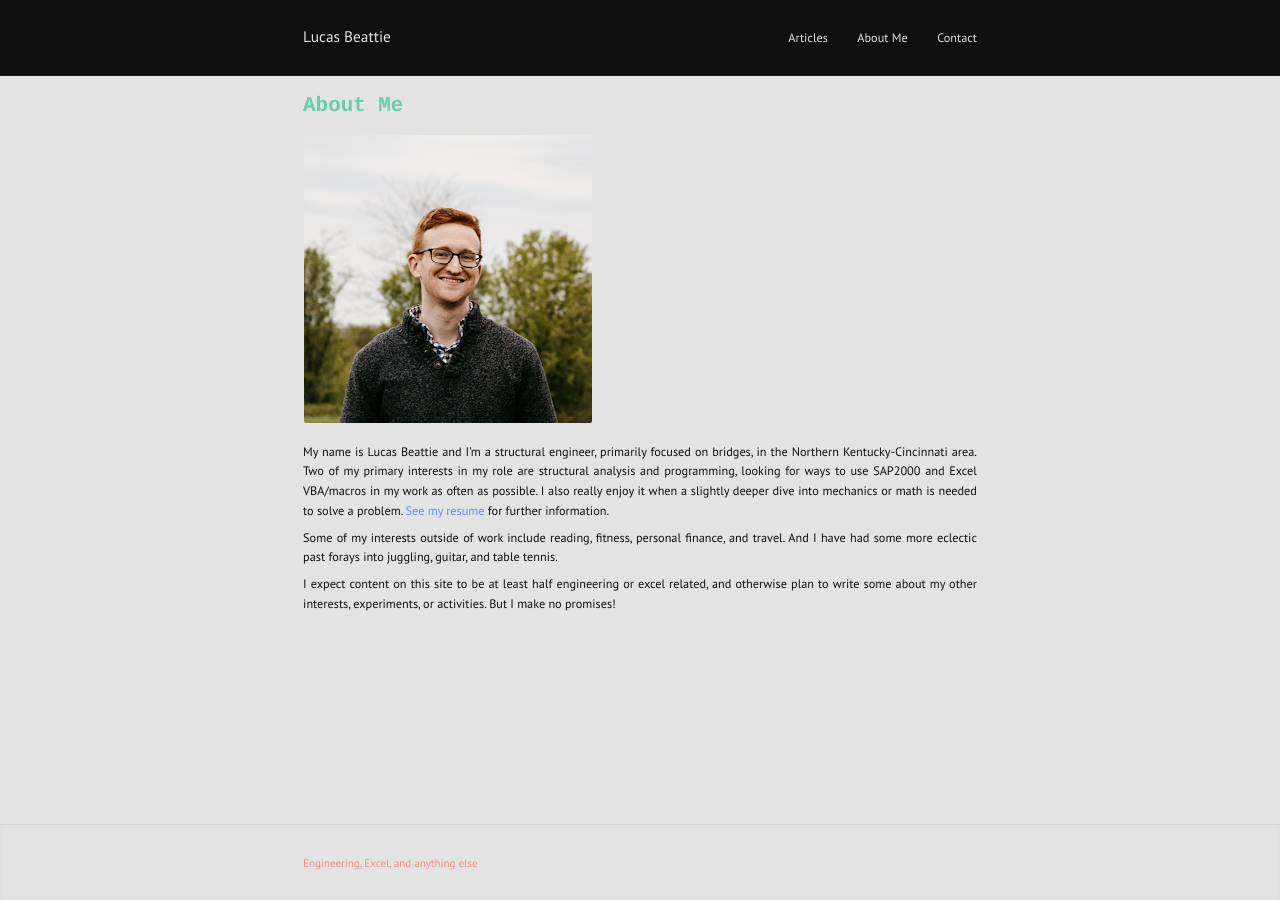
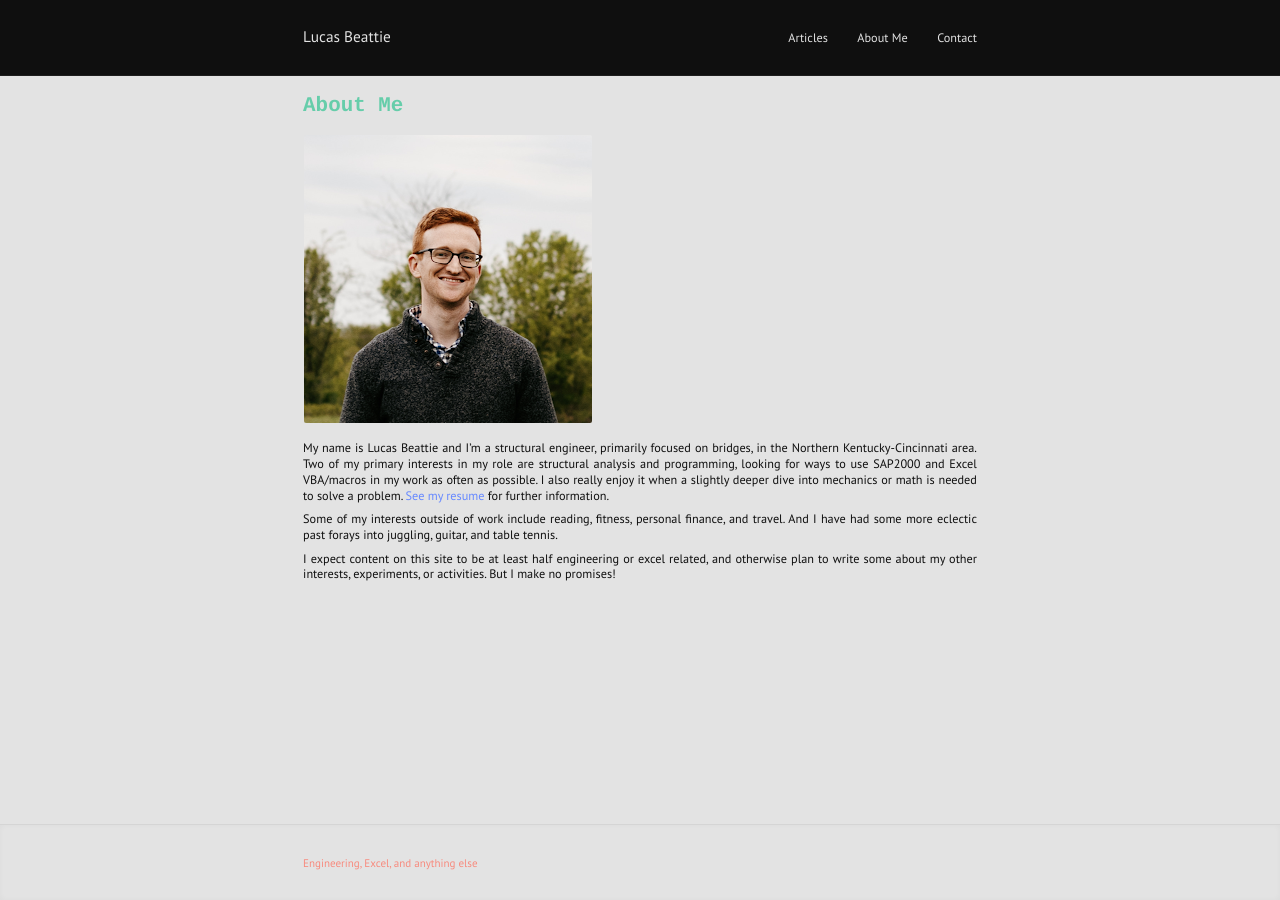
Before and after one commit to labeattie/lucasbeattiedotcom, a Jekyll site: the page built from index.md, in a window 1280 px wide. Built offline with Jekyll 4.4.1, drawn with Linux system fonts in a browser that asks for light colours.

Commit message:
header line space

```diff
--- a/_sass/basic.sass
+++ b/_sass/basic.sass
@@ -34,6 +34,7 @@ p
   text-align: justify
   margin-bottom: 0.6em
   margin-top: 0.3em
+  line-height: 1.3
 
 a
   color: $link-color
```
